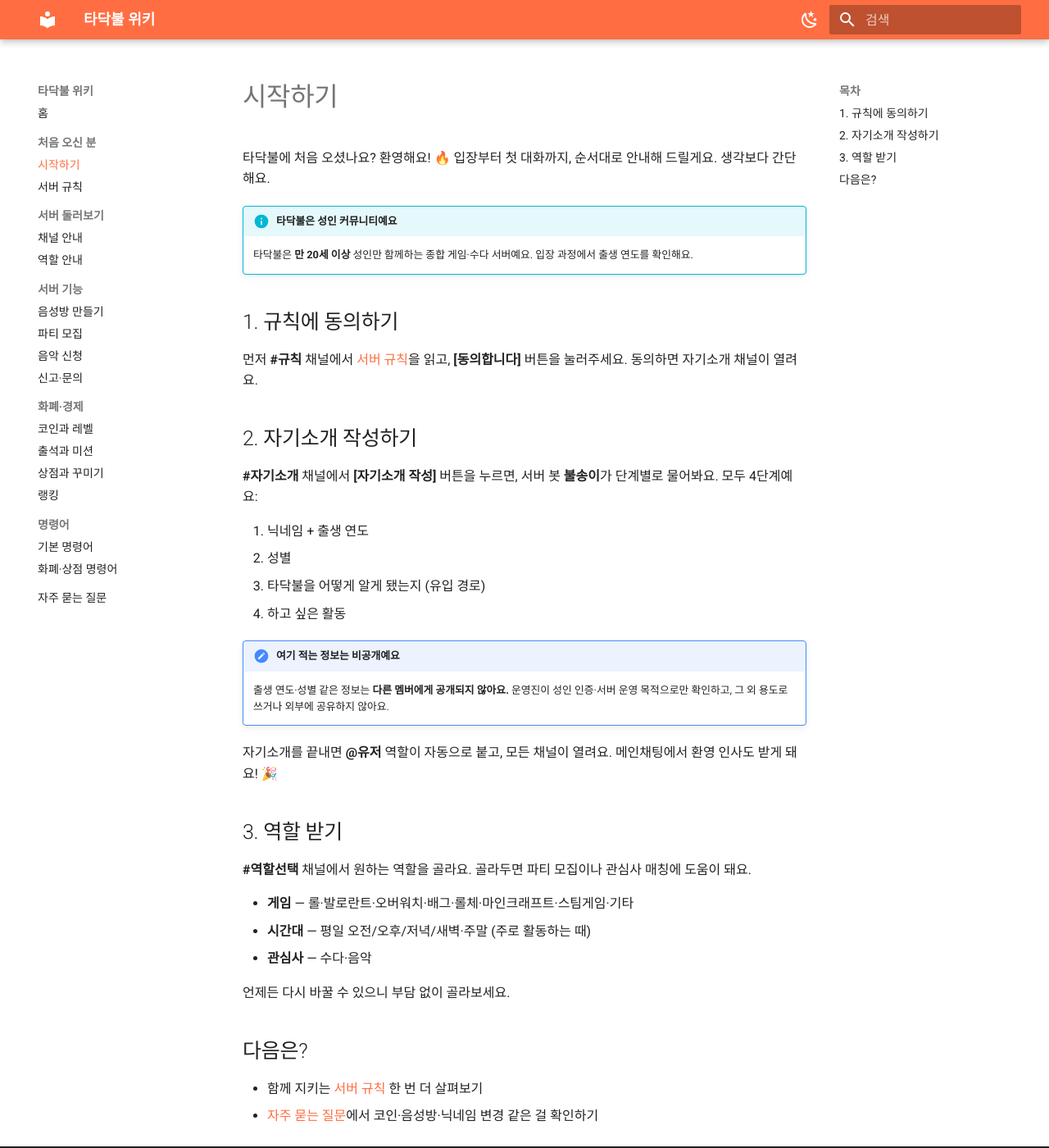
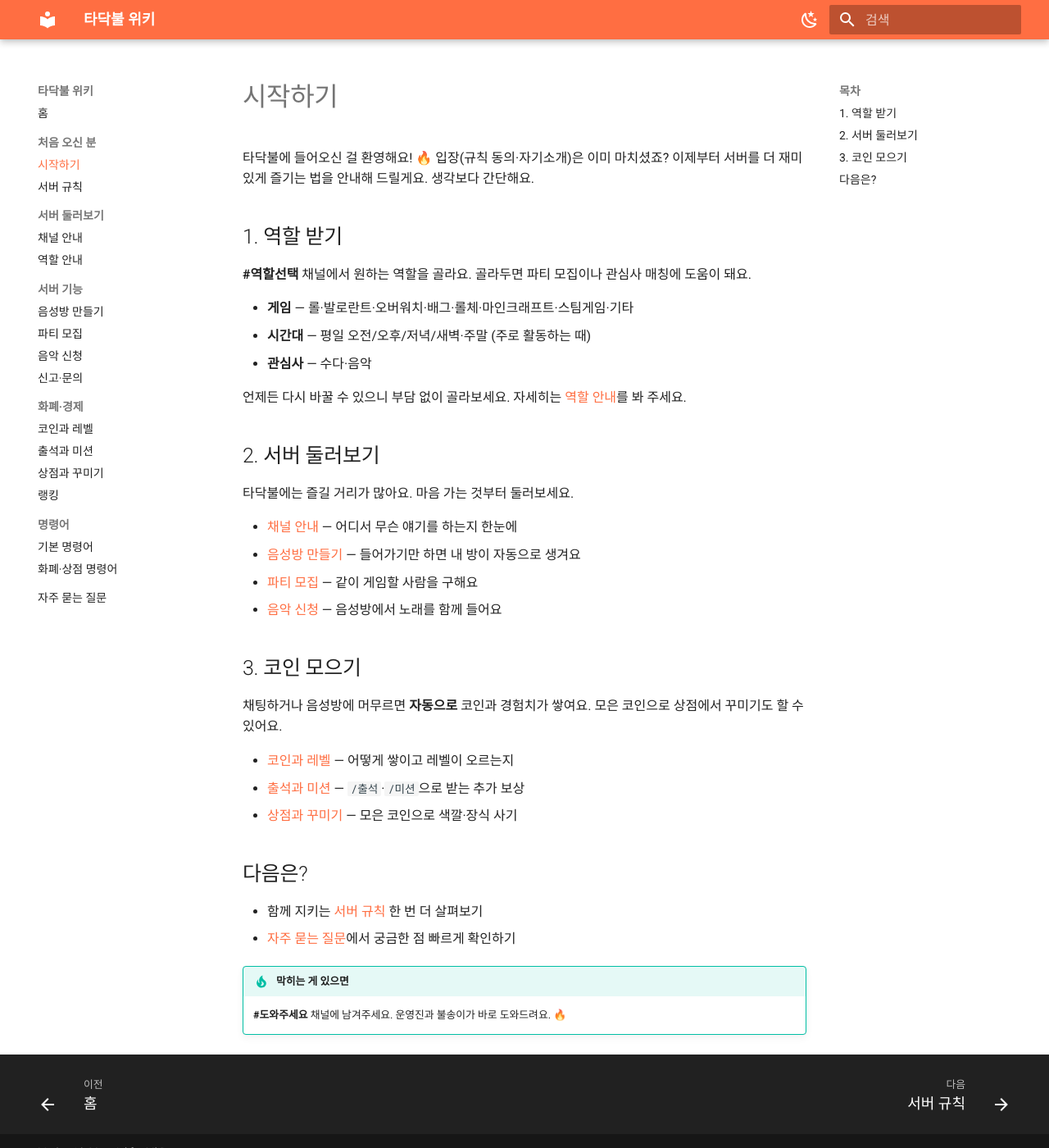
Before and after one commit to the-campfire/the-campfire.github.io, an MkDocs documentation site: the page built from docs/getting-started.md, in a window 1280 px wide and 1400 px high. Shown: the whole window at 82% size. Built offline with MkDocs 1.6.1 and Material for MkDocs 9.7.7, drawn with Linux system fonts in a browser that asks for light colours.

Commit message:
콘텐츠: 시작하기 페이지를 입장 완료자 기준으로 재편
위키 독자는 자기소개까지 마친 @유저이므로, 입장 절차(규칙 동의·
자기소개 작성) 안내를 제거하고 역할 받기·서버 둘러보기·코인
모으기 중심으로 재구성.

Co-Authored-By: Claude Opus 4.7 <noreply@anthropic.com>

```diff
--- a/docs/getting-started.md
+++ b/docs/getting-started.md
@@ -1,31 +1,9 @@
 # 시작하기
 
-타닥불에 처음 오셨나요? 환영해요! 🔥
-입장부터 첫 대화까지, 순서대로 안내해 드릴게요. 생각보다 간단해요.
+타닥불에 들어오신 걸 환영해요! 🔥
+입장(규칙 동의·자기소개)은 이미 마치셨죠? 이제부터 서버를 더 재미있게 즐기는 법을 안내해 드릴게요. 생각보다 간단해요.
 
-!!! info "타닥불은 성인 커뮤니티예요"
-    타닥불은 **만 20세 이상** 성인만 함께하는 종합 게임·수다 서버예요. 입장 과정에서 출생 연도를 확인해요.
-
-## 1. 규칙에 동의하기
-
-먼저 **#규칙** 채널에서 [서버 규칙](rules.md)을 읽고, **[동의합니다]** 버튼을 눌러주세요.
-동의하면 자기소개 채널이 열려요.
-
-## 2. 자기소개 작성하기
-
-**#자기소개** 채널에서 **[자기소개 작성]** 버튼을 누르면, 서버 봇 **불송이**가 단계별로 물어봐요. 모두 4단계예요:
-
-1. 닉네임 + 출생 연도
-2. 성별
-3. 타닥불을 어떻게 알게 됐는지 (유입 경로)
-4. 하고 싶은 활동
-
-!!! note "여기 적는 정보는 비공개예요"
-    출생 연도·성별 같은 정보는 **다른 멤버에게 공개되지 않아요.** 운영진이 성인 인증·서버 운영 목적으로만 확인하고, 그 외 용도로 쓰거나 외부에 공유하지 않아요.
-
-자기소개를 끝내면 **@유저** 역할이 자동으로 붙고, 모든 채널이 열려요. 메인채팅에서 환영 인사도 받게 돼요! 🎉
-
-## 3. 역할 받기
+## 1. 역할 받기
 
 **#역할선택** 채널에서 원하는 역할을 골라요. 골라두면 파티 모집이나 관심사 매칭에 도움이 돼요.
 
@@ -33,9 +11,29 @@
 - **시간대** — 평일 오전/오후/저녁/새벽·주말 (주로 활동하는 때)
 - **관심사** — 수다·음악
 
-언제든 다시 바꿀 수 있으니 부담 없이 골라보세요.
+언제든 다시 바꿀 수 있으니 부담 없이 골라보세요. 자세히는 [역할 안내](roles.md)를 봐 주세요.
+
+## 2. 서버 둘러보기
+
+타닥불에는 즐길 거리가 많아요. 마음 가는 것부터 둘러보세요.
+
+- [채널 안내](channels.md) — 어디서 무슨 얘기를 하는지 한눈에
+- [음성방 만들기](voice.md) — 들어가기만 하면 내 방이 자동으로 생겨요
+- [파티 모집](party.md) — 같이 게임할 사람을 구해요
+- [음악 신청](music.md) — 음성방에서 노래를 함께 들어요
+
+## 3. 코인 모으기
+
+채팅하거나 음성방에 머무르면 **자동으로** 코인과 경험치가 쌓여요. 모은 코인으로 상점에서 꾸미기도 할 수 있어요.
+
+- [코인과 레벨](economy.md) — 어떻게 쌓이고 레벨이 오르는지
+- [출석과 미션](attendance-missions.md) — `/출석`·`/미션`으로 받는 추가 보상
+- [상점과 꾸미기](shop.md) — 모은 코인으로 색깔·장식 사기
 
 ## 다음은?
 
 - 함께 지키는 [서버 규칙](rules.md) 한 번 더 살펴보기
-- [자주 묻는 질문](faq.md)에서 코인·음성방·닉네임 변경 같은 걸 확인하기
+- [자주 묻는 질문](faq.md)에서 궁금한 점 빠르게 확인하기
+
+!!! tip "막히는 게 있으면"
+    **#도와주세요** 채널에 남겨주세요. 운영진과 불송이가 바로 도와드려요. 🔥
```
